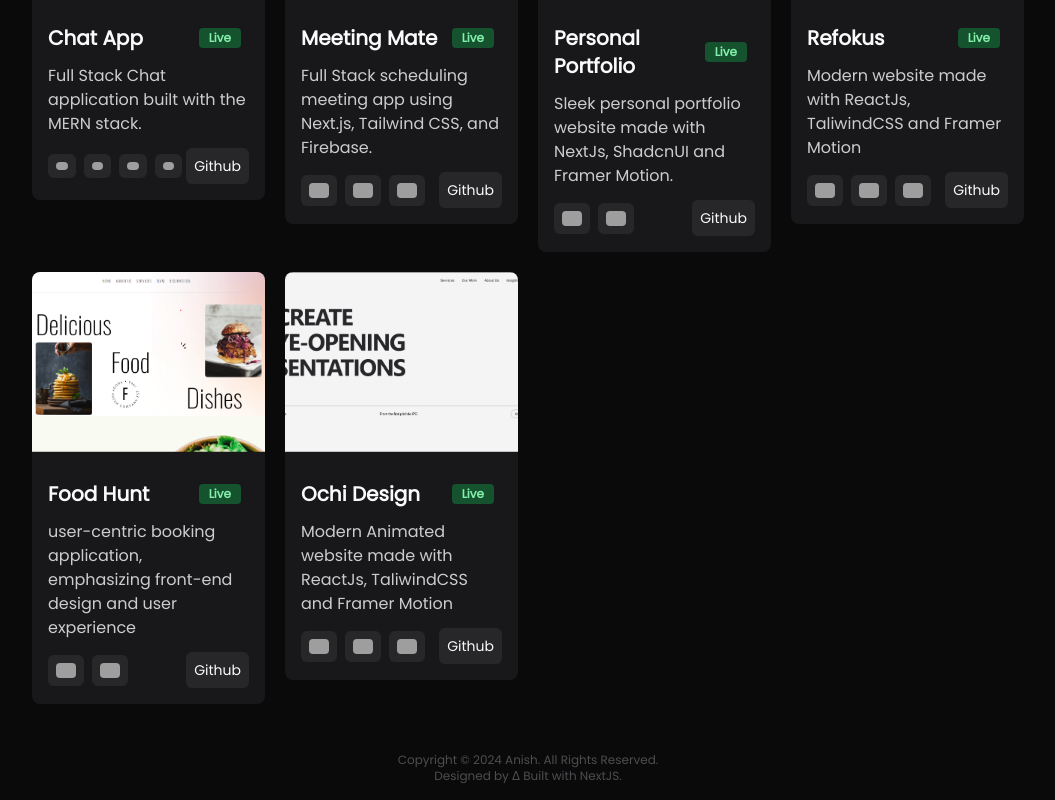
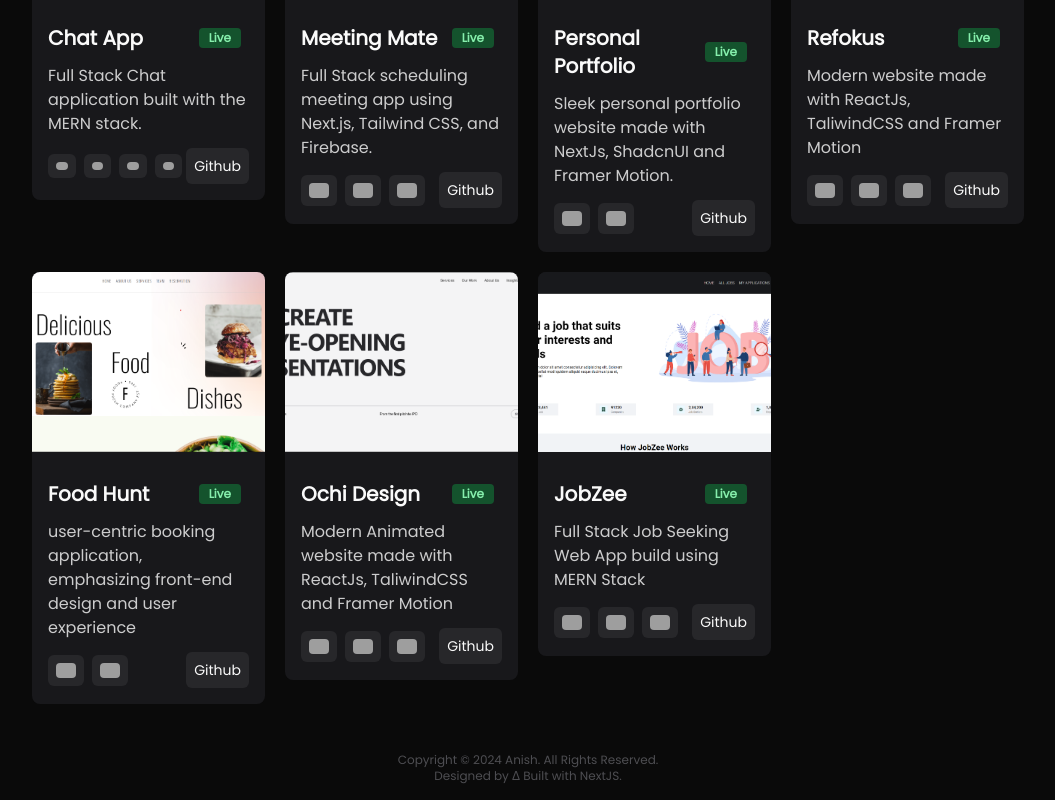
Before and after one commit to Anish-bit04/Portfolio, a Next.js app: page /projects in a window 1280 px wide. Shown: the part 448-1248 px from the top of the page, without its empty margins (112-1167 px from the left). Built offline with nearby package versions, Linux system fonts and the light colour scheme; grey boxes are pictures that could not be loaded.

Commit message:
added new project- jobzee

```diff
--- a/app/data/data.ts
+++ b/app/data/data.ts
@@ -5,6 +5,7 @@ import { StaticImageData } from "next/image";
 import portfolio from "@/public/portfolio.png"
 import refokus from "@/public/refokus.png"
 import ochi from "@/public/ochi.png"
+import jobZee from "@/public/jobZee.png"
 
 export const projectList  = [
   {
@@ -152,6 +153,30 @@ export const projectList  = [
     ],
     detailedDescription:
       "This project is a clone website of ochi.design, which help me get better understanding of Styling and Animation"
+  },{
+    id: 7,
+    tag: "top",
+    title: "JobZee",
+    category: "Full Stack",
+    image: jobZee,
+    description:
+      "Full Stack Job Seeking Web App build using MERN Stack",
+    tech: [
+      "https://cdn.jsdelivr.net/gh/devicons/devicon@latest/icons/vitejs/vitejs-original.svg",
+      "https://cdn.jsdelivr.net/gh/devicons/devicon@latest/icons/mongodb/mongodb-original.svg",
+      "https://cdn.jsdelivr.net/gh/devicons/devicon@latest/icons/express/express-original.svg",
+
+    ],
+    url: "https://jobzee-rqmn.onrender.com/",
+    github: "https://github.com/Anish-bit04/Job-Seeking-Web-App",
+    features: [
+      "Built with React.js",
+      "Dual portal for JobSeeker and Employer",
+      "Authentication verification for both employer and job seeker",
+      "customizable job post and application option available"
+    ],
+    detailedDescription:
+      "MERN Stack Job Seeking Web Application for Job Seeker and Employer to add new job."
   }
 ];
 
```
Also changed, not shown: public/jobZee.png (added).
